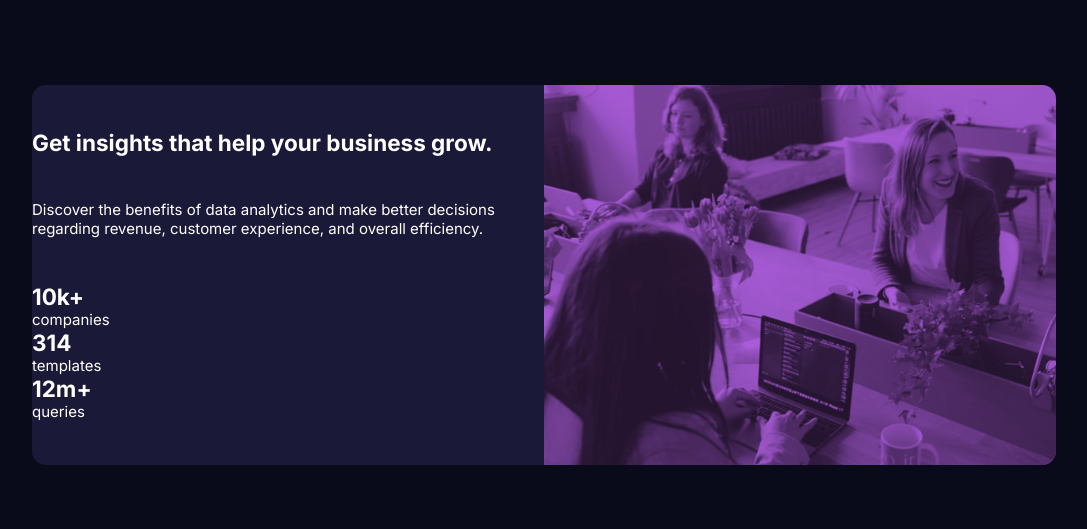
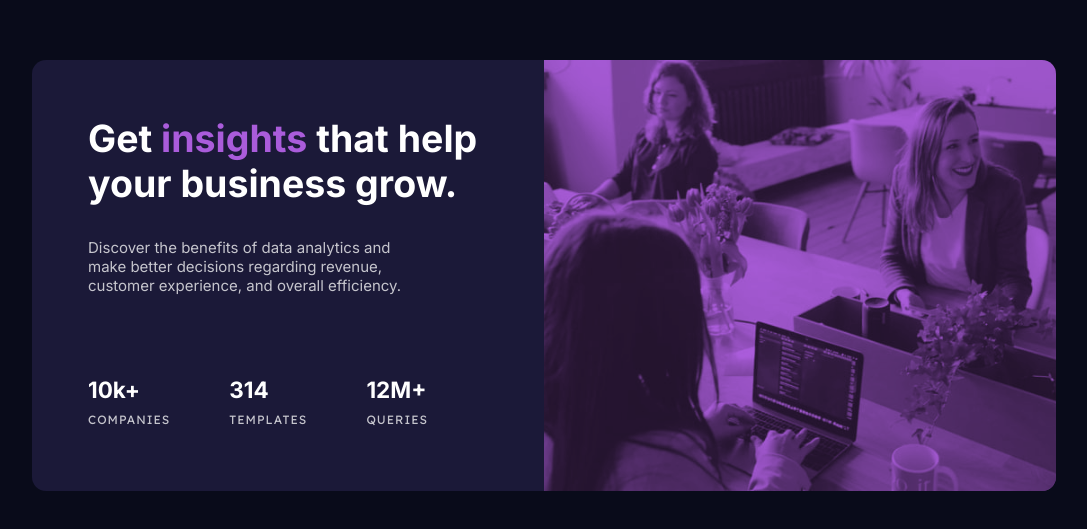
Before and after one commit to nascimentolds/stats-preview-card-component, a plain HTML site: page index.html in a window 1280 px wide. Shown: the part 125-654 px from the top of the page, without its empty margins (96-1183 px from the left). Drawn offline with Linux system fonts and the light colour scheme.

Commit message:
some styles added

```diff
--- a/index.html
+++ b/index.html
@@ -25,12 +25,12 @@
   <body>
     <main>
       <section class="text-section">
-        <h1>Get <span>insights</span> that help your business grow.</h1>
+        <h1>Get <span class="insights">insights</span> that help your business grow.</h1>
         <p>
           Discover the benefits of data analytics and make better decisions
           regarding revenue, customer experience, and overall efficiency.
         </p>
-        <div>
+        <div class="numbers">
           <div>
             <h2>10k+</h2>
             <p>companies</p>
--- a/styles.css
+++ b/styles.css
@@ -48,12 +48,47 @@ main {
   flex-direction: column;
   justify-content: space-evenly;
   background-color: var(--Dark-blue);
+  padding: 3.5rem;
+}
+
+.text-section h1 {
+  font-size: 2.5em;
+}
+
+.text-section > p {
+  max-width: 85%;
+  margin-top: 2rem;
+  color: var(--prg-white);
+  font-weight: 100;
+}
+
+.insights {
+  color: var(--soft-violet);
+}
+
+.numbers {
+  display: flex;
+  justify-content: space-between;
+  max-width: 85%;
+  margin-top: 5rem;
+  line-height: 2em;
+}
+
+.numbers div p, .numbers div:nth-child(3) {
+  text-transform: uppercase;
+}
+
+.numbers div p {
+  font-family: var(--lexend);
+  color: var(--prg-white);
+  font-size: 9pt;
+  font-weight: 100;
+  letter-spacing: 1px;
 }
 
 .image img {
   width: 100%;
-  height: 100%;
-  object-fit: cover;
+  height: 100%;object-fit: cover;
   opacity: 0.8;
   mix-blend-mode: multiply;
 }
```
